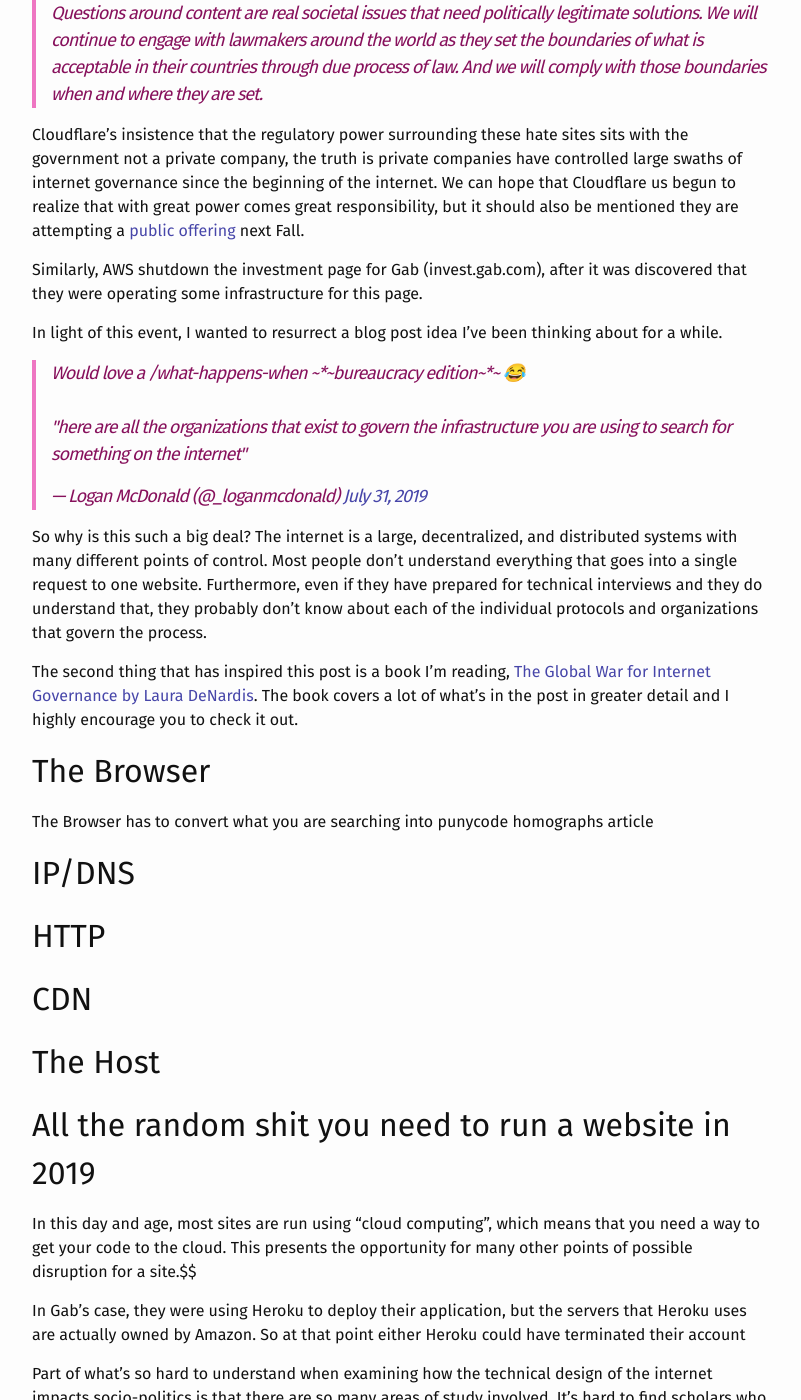
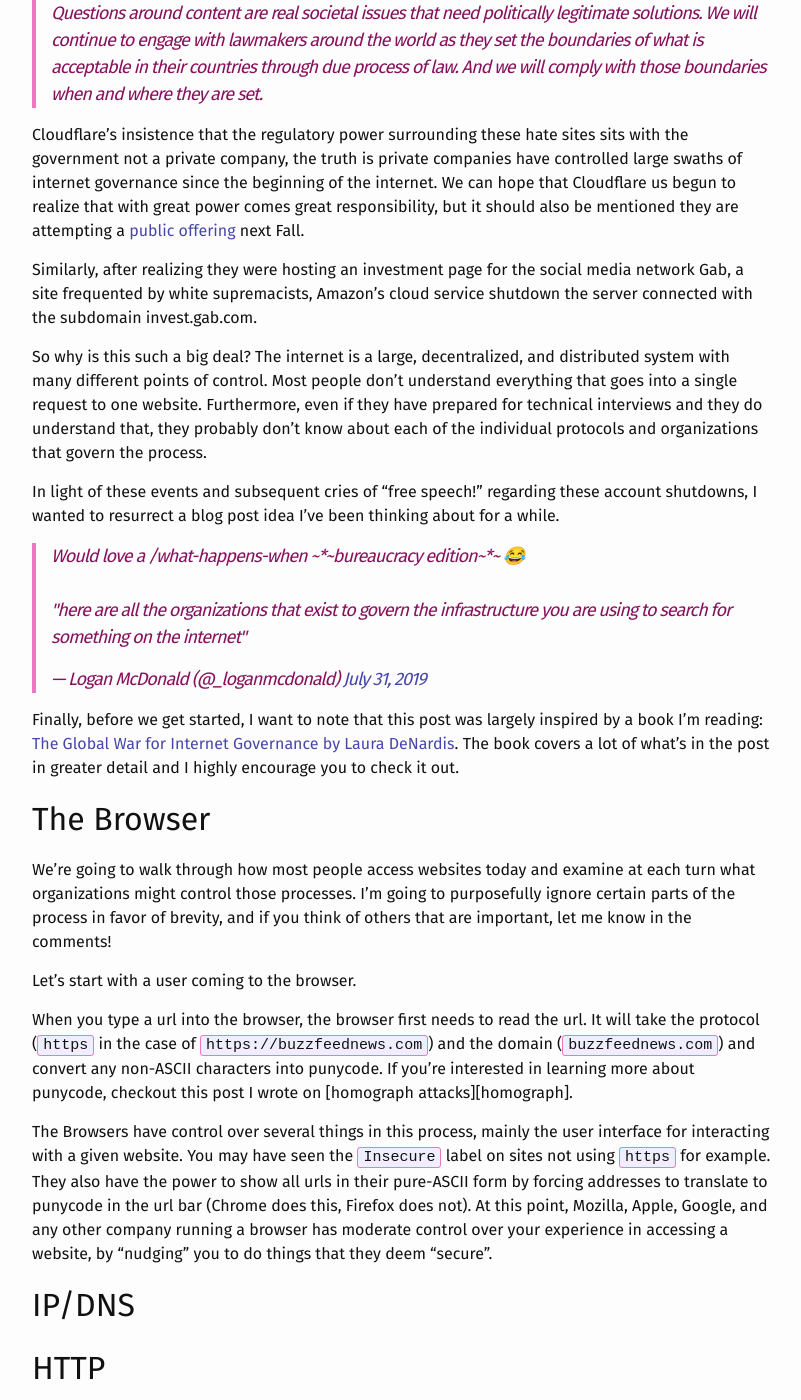
Before and after one commit to ghazaal71/loganmeetsworld, a Jekyll site: the page built from drafts/2019-08-05-what-happens-when-bureaucracy.markdown, in a window 1280 px wide and 1400 px high, scrolled down 535 px. Shown: the whole window, without its empty margins (238-1039 px from the left). Built offline with Jekyll 4.4.1, drawn with Linux system fonts in a browser that asks for light colours; comment, search, counter and statistics services are not loaded; some of the changed text lies outside the part shown.

Commit message:
add part about the browser

```diff
--- a/drafts/2019-08-05-what-happens-when-bureaucracy.markdown
+++ b/drafts/2019-08-05-what-happens-when-bureaucracy.markdown
@@ -10,27 +10,32 @@
 
 The familiar "what happens when" we go to a URL in the address bar of a browser walkthrough, but in terms of who controls all the things that make that process possible.
 
-This post is inspired by two things. First, is a series of recent decisions by private companies to take action to terminate the accounts of sites known to spread hate speech. Following mass shootings in Dayton, Ohio and El Paso, Texas, [Cloudflare][cloudflare] decided to terminate an account held by the website 8chan. There has been widespread pressure for years on the company to end their relationship with 8chan, but they've been reluctant to do so. Per their blog post:
+This post is inspired by a series of recent decisions by private companies to take action to terminate the accounts of sites known to spread hate speech. Following mass shootings in Dayton, Ohio and El Paso, Texas, [Cloudflare][cloudflare] decided to terminate an account held by the website 8chan. There has been widespread pressure for years on the company to end their relationship with 8chan, but they've been reluctant to do so. Per their blog post:
 
 > Cloudflare is not a government. While we've been successful as a company, that does not give us the political legitimacy to make determinations on what content is good and bad. Nor should it. Questions around content are real societal issues that need politically legitimate solutions. We will continue to engage with lawmakers around the world as they set the boundaries of what is acceptable in their countries through due process of law. And we will comply with those boundaries when and where they are set.
 
 Cloudflare's insistence that the regulatory power surrounding these hate sites sits with the government not a private company, the truth is private companies have controlled large swaths of internet governance since the beginning of the internet. We can hope that Cloudflare us begun to realize that with great power comes great responsibility, but it should also be mentioned they are attempting a [public offering][ipo] next Fall.
 
-Similarly, AWS shutdown the investment page for Gab (invest.gab.com), after it was discovered that they were operating some infrastructure for this page.
+Similarly, after realizing they were hosting an investment page for the social media network Gab, a site frequented by white supremacists, Amazon's cloud service shutdown the server connected with the subdomain invest.gab.com.
 
-In light of this event, I wanted to resurrect a blog post idea I've been thinking about for a while.
+So why is this such a big deal? The internet is a large, decentralized, and distributed system with many different points of control. Most people don't understand everything that goes into a single request to one website. Furthermore, even if they have prepared for technical interviews and they do understand that, they probably don't know about each of the individual protocols and organizations that govern the process.
+
+In light of these events and subsequent cries of "free speech!" regarding these account shutdowns, I wanted to resurrect a blog post idea I've been thinking about for a while.
 
 <blockquote class="twitter-tweet" data-lang="en"><p lang="en" dir="ltr">Would love a /what-happens-when ~*~bureaucracy edition~*~ 😂<br><br>&quot;here are all the organizations that exist to govern the infrastructure you are using to search for something on the internet&quot;</p>&mdash; Logan McDonald (@_loganmcdonald) <a href="https://twitter.com/_loganmcdonald/status/1156663790546640896?ref_src=twsrc%5Etfw">July 31, 2019</a></blockquote>
 <script async src="https://platform.twitter.com/widgets.js" charset="utf-8"></script>
 
-So why is this such a big deal? The internet is a large, decentralized, and distributed systems with many different points of control. Most people don't understand everything that goes into a single request to one website. Furthermore, even if they have prepared for technical interviews and they do understand that, they probably don't know about each of the individual protocols and organizations that govern the process.
-
-The second thing that has inspired this post is a book I'm reading, [The Global War for Internet Governance by Laura DeNardis][denardis]. The book covers a lot of what's in the post in greater detail and I highly encourage you to check it out.
+Finally, before we get started, I want to note that this post was largely inspired by a book I'm reading: [The Global War for Internet Governance by Laura DeNardis][denardis]. The book covers a lot of what's in the post in greater detail and I highly encourage you to check it out.
 
 ## The Browser
 
-The Browser has to convert what you are searching into punycode
-homographs article
+We're going to walk through how most people access websites today and examine at each turn what organizations might control those processes. I'm going to purposefully ignore certain parts of the process in favor of brevity, and if you think of others that are important, let me know in the comments!
+
+Let's start with a user coming to the browser.
+
+When you type a url into the browser, the browser first needs to read the url. It will take the protocol (`https` in the case of `https://buzzfeednews.com`) and the domain (`buzzfeednews.com`) and convert any non-ASCII characters into punycode. If you're interested in learning more about punycode, checkout this post I wrote on [homograph attacks][homograph].
+
+The Browsers have control over several things in this process, mainly the user interface for interacting with a given website. You may have seen the `Insecure` label on sites not using `https` for example. They also have the power to show all urls in their pure-ASCII form by forcing addresses to translate to punycode in the url bar (Chrome does this, Firefox does not). At this point, Mozilla, Apple, Google, and any other company running a browser has moderate control over your experience in accessing a website, by "nudging" you to do things that they deem "secure".
 
 ## IP/DNS
 
@@ -50,7 +55,6 @@
 
 What's important to understand is that every technical point of control creates a political choice. ICANN, registrars, CDNs, hosting sites, all choose to enforce certain conduct by either action or inaction. And while there are laws that govern some of these control points and commit to _legal_ choices, because of the decentralized nature of control, the private intermediary's choice is a moral one.
 
-
 ## Resources
 
 * [Alex Gaynor's /what-happens-when](whw)
```
